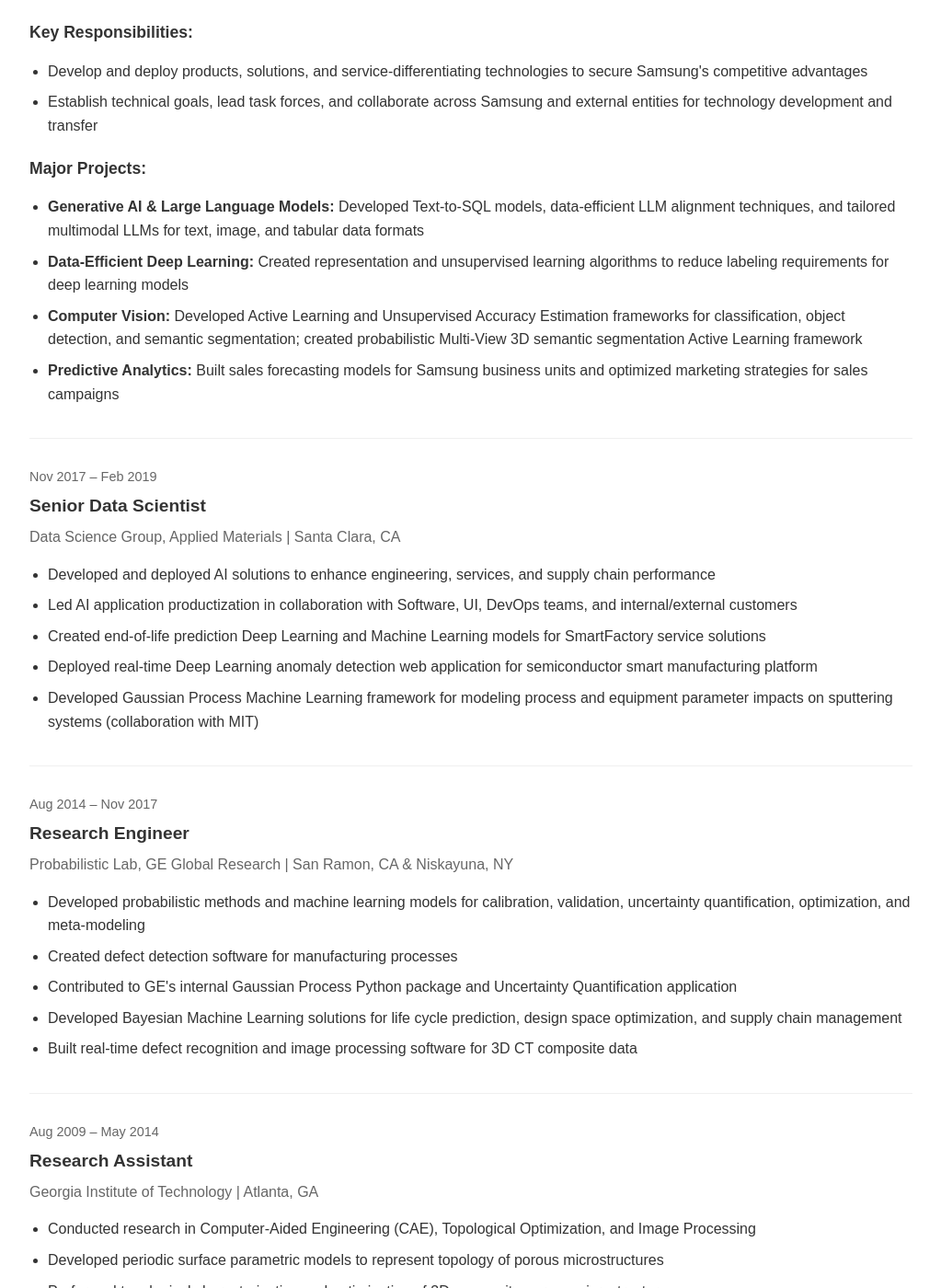
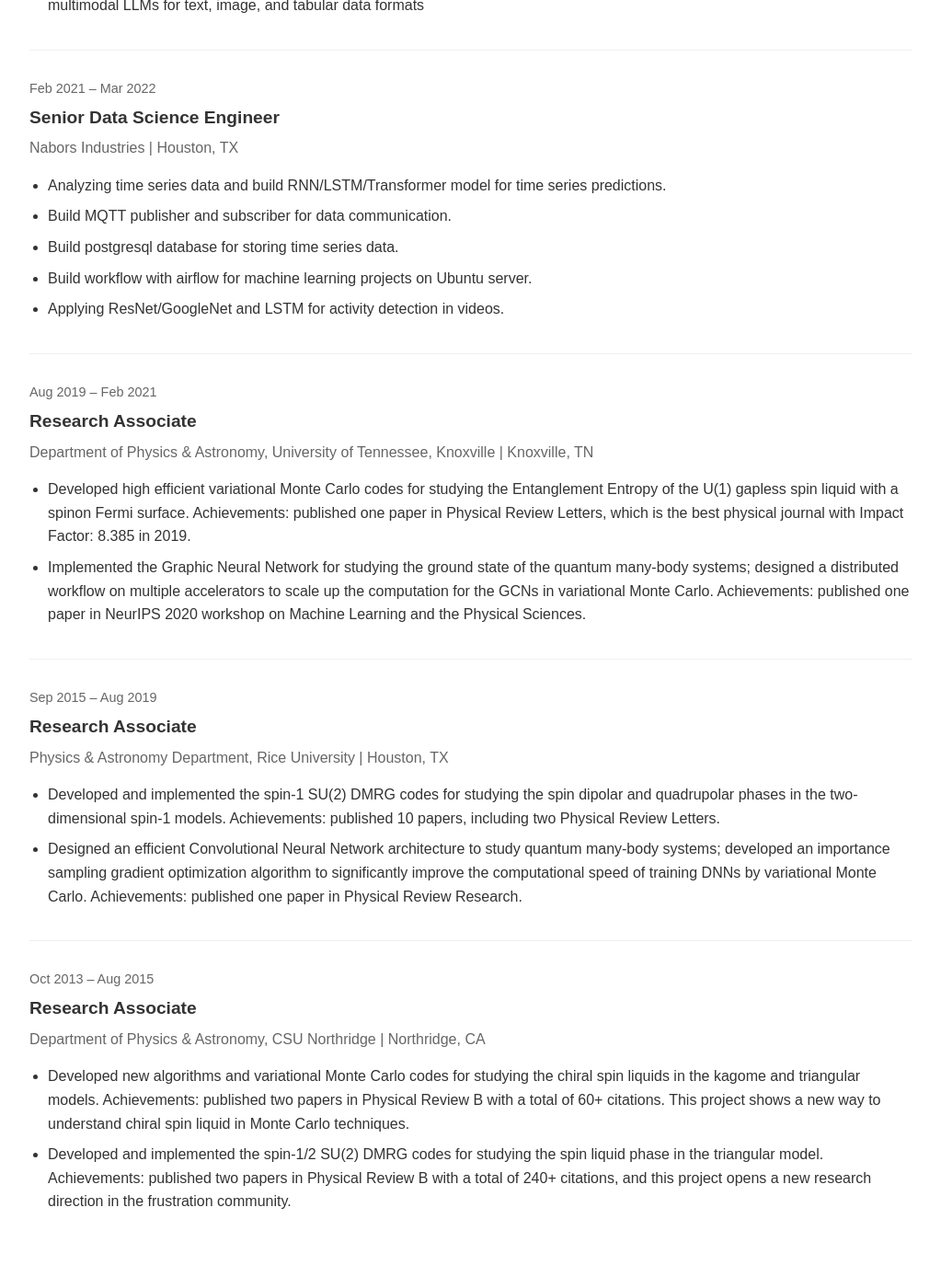
Before and after one commit to phyhuhu/wenjunhu.github.io, a Jekyll site: the page built from index.md, in a window 1280 px wide and 1400 px high, scrolled down 2921 px. Shown: the whole window at 92% size, without its empty margins (128-1151 px from the left). Built offline with Jekyll 4.4.1, drawn with Linux system fonts in a browser that asks for light colours; some of the changed text lies outside the part shown.

Commit message:
Update index.md

```diff
--- a/index.md
+++ b/index.md
@@ -163,15 +163,9 @@
     <h2>Education</h2>
 
     <div class="timeline-item">
-        <div class="timeline-date">May 2014</div>
-        <div class="timeline-title">Ph.D. & M.S. in Mechanical Engineering</div>
-        <div class="timeline-company">Georgia Institute of Technology | Atlanta, GA</div>
-    </div>
-
-    <div class="timeline-item">
-        <div class="timeline-date">May 2005</div>
-        <div class="timeline-title">B.S. in Mechanical Engineering</div>
-        <div class="timeline-company">University of Tehran | Tehran, Iran</div>
+        <div class="timeline-date">September 2013</div>
+        <div class="timeline-title">Ph.D. in Theory and Simulation of Condensed Matter</div>
+        <div class="timeline-company">Scuola Internazionale Superiore di Studi Avanzati di Trieste | Trieste, Italy</div>
     </div>
 </div>
 
@@ -179,60 +173,61 @@
     <h2>Professional Background</h2>
 
     <div class="timeline-item">
-        <div class="timeline-date">Feb 2019 – Present</div>
-        <div class="timeline-title">Senior Staff AI Scientist</div>
+        <div class="timeline-date">Mar 2022 – Present</div>
+        <div class="timeline-title">AI Scientist</div>
         <div class="timeline-company">AI Science Lab, Samsung SDS | San Jose, CA</div>
-        <p><em>Promoted to Senior Staff AI Scientist in 2024</em></p>
 
         <h4>Key Responsibilities:</h4>
         <ul>
-            <li>Develop and deploy products, solutions, and service-differentiating technologies to secure Samsung's competitive advantages</li>
-            <li>Establish technical goals, lead task forces, and collaborate across Samsung and external entities for technology development and transfer</li>
+            <li>Develop and deploy products, solutions</li>
         </ul>
 
         <h4>Major Projects:</h4>
         <ul>
             <li><strong>Generative AI & Large Language Models:</strong> Developed Text-to-SQL models, data-efficient LLM alignment techniques, and tailored multimodal LLMs for text, image, and tabular data formats</li>
-            <li><strong>Data-Efficient Deep Learning:</strong> Created representation and unsupervised learning algorithms to reduce labeling requirements for deep learning models</li>
-            <li><strong>Computer Vision:</strong> Developed Active Learning and Unsupervised Accuracy Estimation frameworks for classification, object detection, and semantic segmentation; created probabilistic Multi-View 3D semantic segmentation Active Learning framework</li>
-            <li><strong>Predictive Analytics:</strong> Built sales forecasting models for Samsung business units and optimized marketing strategies for sales campaigns</li>
         </ul>
     </div>
 
     <div class="timeline-item">
-        <div class="timeline-date">Nov 2017 – Feb 2019</div>
-        <div class="timeline-title">Senior Data Scientist</div>
-        <div class="timeline-company">Data Science Group, Applied Materials | Santa Clara, CA</div>
+        <div class="timeline-date">Feb 2021 – Mar 2022</div>
+        <div class="timeline-title">Senior Data Science Engineer</div>
+        <div class="timeline-company">Nabors Industries | Houston, TX</div>
         <ul>
-            <li>Developed and deployed AI solutions to enhance engineering, services, and supply chain performance</li>
-            <li>Led AI application productization in collaboration with Software, UI, DevOps teams, and internal/external customers</li>
-            <li>Created end-of-life prediction Deep Learning and Machine Learning models for SmartFactory service solutions</li>
-            <li>Deployed real-time Deep Learning anomaly detection web application for semiconductor smart manufacturing platform</li>
-            <li>Developed Gaussian Process Machine Learning framework for modeling process and equipment parameter impacts on sputtering systems (collaboration with MIT)</li>
+            <li>Analyzing time series data and build RNN/LSTM/Transformer model for time series predictions.</li>
+            <li>Build MQTT publisher and subscriber for data communication.</li>
+            <li>Build postgresql database for storing time series data.</li>
+            <li>Build workflow with airflow for machine learning projects on Ubuntu server.</li>
+            <li>Applying ResNet/GoogleNet and LSTM for activity detection in videos.</li>
         </ul>
     </div>
 
     <div class="timeline-item">
-        <div class="timeline-date">Aug 2014 – Nov 2017</div>
-        <div class="timeline-title">Research Engineer</div>
-        <div class="timeline-company">Probabilistic Lab, GE Global Research | San Ramon, CA & Niskayuna, NY</div>
+        <div class="timeline-date">Aug 2019 – Feb 2021</div>
+        <div class="timeline-title">Research Associate</div>
+        <div class="timeline-company">Department of Physics & Astronomy, University of Tennessee, Knoxville | Knoxville, TN</div>
         <ul>
-            <li>Developed probabilistic methods and machine learning models for calibration, validation, uncertainty quantification, optimization, and meta-modeling</li>
-            <li>Created defect detection software for manufacturing processes</li>
-            <li>Contributed to GE's internal Gaussian Process Python package and Uncertainty Quantification application</li>
-            <li>Developed Bayesian Machine Learning solutions for life cycle prediction, design space optimization, and supply chain management</li>
-            <li>Built real-time defect recognition and image processing software for 3D CT composite data</li>
+            <li>Developed high efficient variational Monte Carlo codes for studying the Entanglement Entropy of the U(1) gapless spin liquid with a spinon Fermi surface. Achievements: published one paper in Physical Review Letters, which is the best physical journal with Impact Factor: 8.385 in 2019.</li>
+            <li>Implemented the Graphic Neural Network for studying the ground state of the quantum many-body systems; designed a distributed workflow on multiple accelerators to scale up the computation for the GCNs in variational Monte Carlo. Achievements: published one paper in NeurIPS 2020 workshop on Machine Learning and the Physical Sciences.</li>
         </ul>
     </div>
 
     <div class="timeline-item">
-        <div class="timeline-date">Aug 2009 – May 2014</div>
-        <div class="timeline-title">Research Assistant</div>
-        <div class="timeline-company">Georgia Institute of Technology | Atlanta, GA</div>
+        <div class="timeline-date">Sep 2015 – Aug 2019</div>
+        <div class="timeline-title">Research Associate</div>
+        <div class="timeline-company">Physics & Astronomy Department, Rice University | Houston, TX</div>
         <ul>
-            <li>Conducted research in Computer-Aided Engineering (CAE), Topological Optimization, and Image Processing</li>
-            <li>Developed periodic surface parametric models to represent topology of porous microstructures</li>
-            <li>Performed topological characterization and optimization of 3D composite porous microstructures</li>
+            <li>Developed and implemented the spin-1 SU(2) DMRG codes for studying the spin dipolar and quadrupolar phases in the two-dimensional spin-1 models. Achievements: published 10 papers, including two Physical Review Letters.</li>
+            <li>Designed an efficient Convolutional Neural Network architecture to study quantum many-body systems; developed an importance sampling gradient optimization algorithm to significantly improve the computational speed of training DNNs by variational Monte Carlo. Achievements: published one paper in Physical Review Research.</li>
+        </ul>
+    </div>
+
+    <div class="timeline-item">
+        <div class="timeline-date">Oct 2013 – Aug 2015</div>
+        <div class="timeline-title">Research Associate</div>
+        <div class="timeline-company">Department of Physics & Astronomy, CSU Northridge | Northridge, CA</div>
+        <ul>
+            <li>Developed new algorithms and variational Monte Carlo codes for studying the chiral spin liquids in the kagome and triangular models. Achievements: published two papers in Physical Review B with a total of 60+ citations. This project shows a new way to understand chiral spin liquid in Monte Carlo techniques.</li>
+            <li>Developed and implemented the spin-1/2 SU(2) DMRG codes for studying the spin liquid phase in the triangular model. Achievements: published two papers in Physical Review B with a total of 240+ citations, and this project opens a new research direction in the frustration community.</li>
         </ul>
     </div>
 </div>
```
